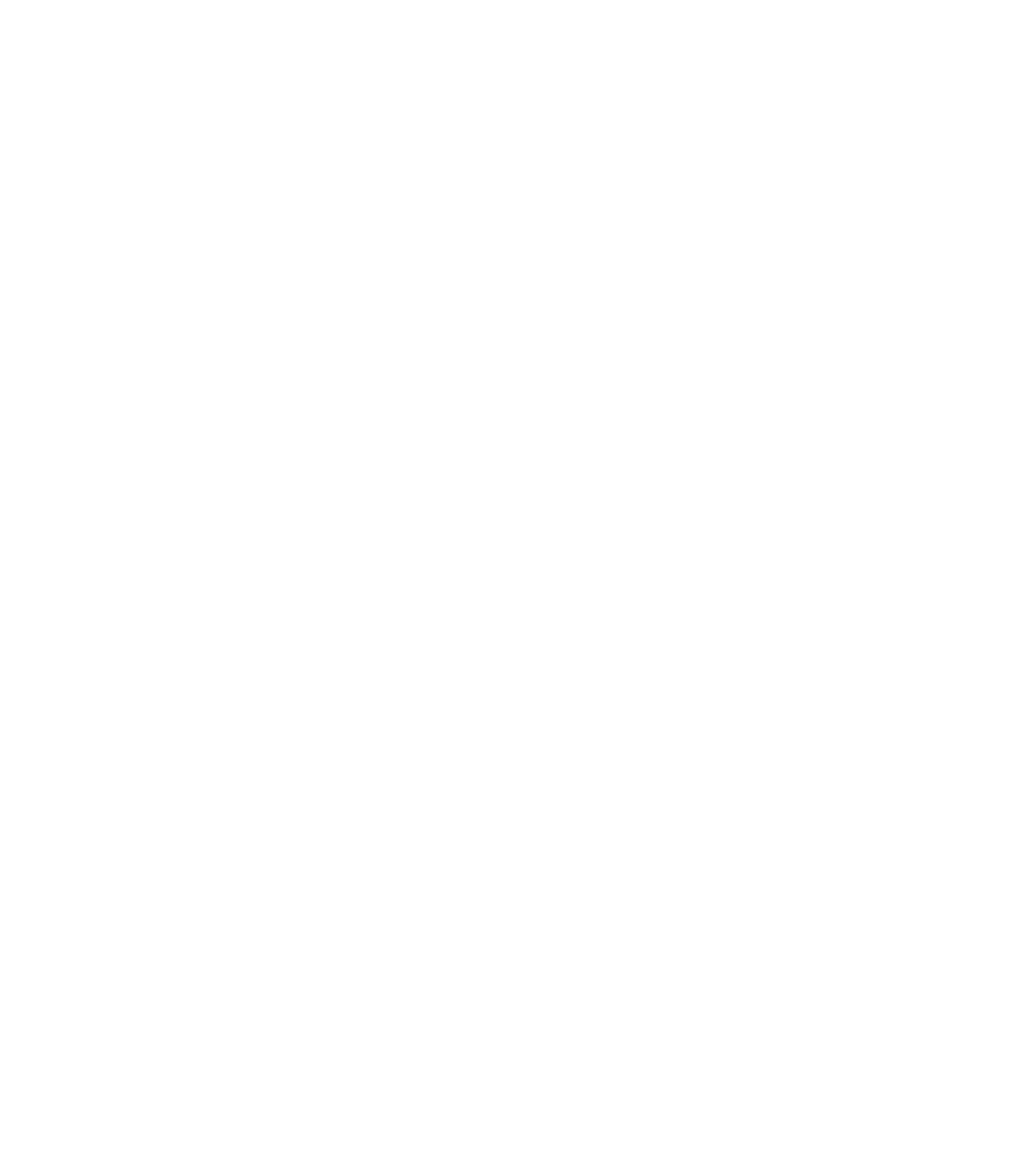
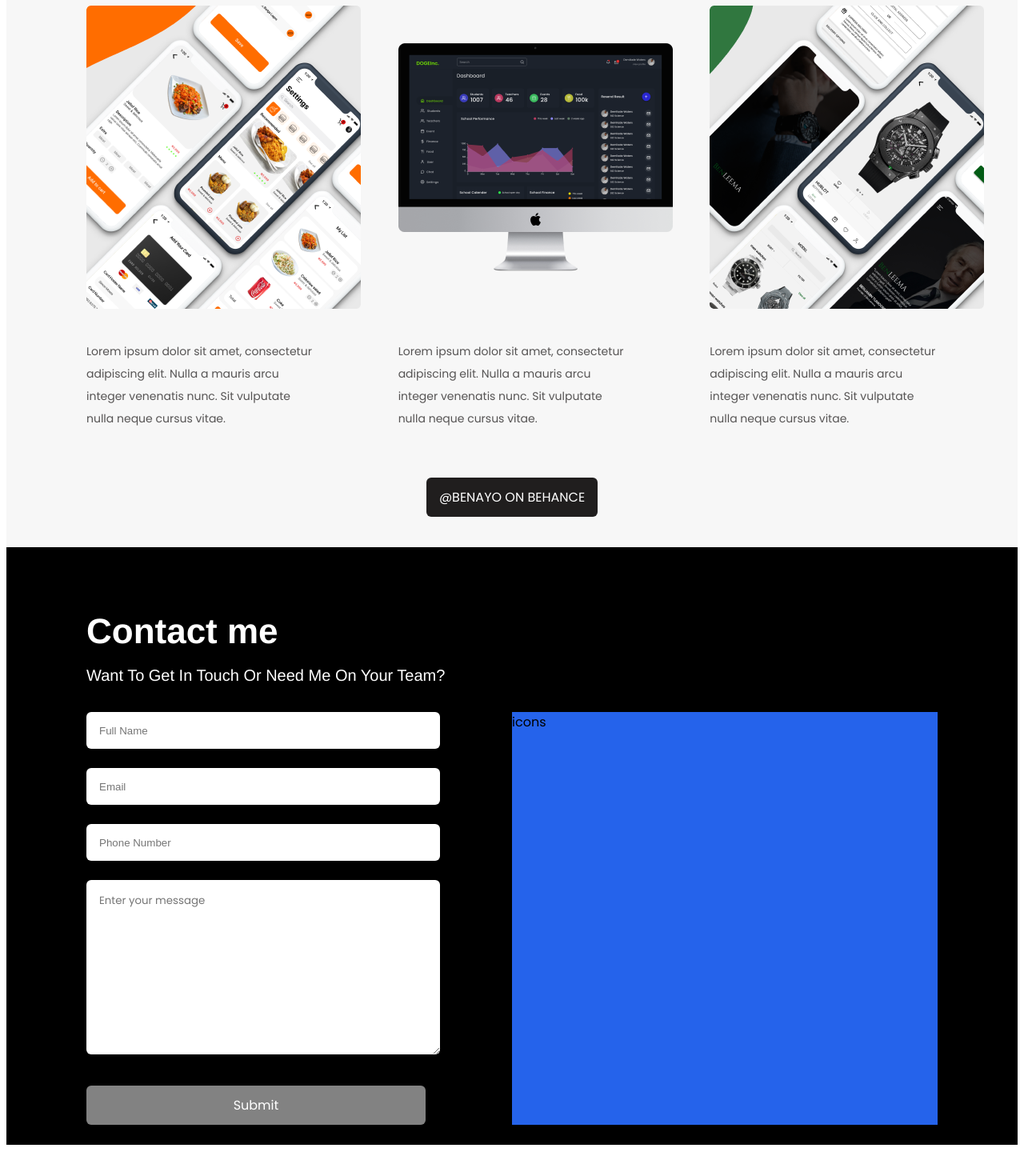
Before and after one commit to Benayo/my-porfolio, a React (Create React App) app: page / in a window 1280 px wide. Shown: the part 2620-4090 px from the top of the page at 80% size. Before the commit the page ends 2302 px from the top, so only its background shows below. Built offline with nearby package versions, Linux system fonts and the light colour scheme; a web font is replaced by a local one.

Commit message:
New Updates

```diff
--- a/src/App.js
+++ b/src/App.js
@@ -1,6 +1,8 @@
 import Header from "./sections/HeaderSection";
 import AboutSection from "./sections/AboutSection";
 import ResumeSection from "./sections/ResumeSection";
+import WorkSection from "./sections/WorkSection";
+import FooterSection from "./sections/FooterSection";
 
 function App() {
   return (
@@ -8,6 +10,8 @@
       <Header />
       <AboutSection />
       <ResumeSection />
+      <WorkSection />
+      <FooterSection />
     </div>
   );
 }
--- /dev/null
+++ b/src/sections/FooterSection.js
@@ -0,0 +1,59 @@
+import Layout from "../layout/Layout";
+
+const FooterSection = () => {
+  return (
+    <div className="bg-black font-body mb-20">
+      <Layout>
+        <div className="pt-20 mb-8  ">
+          <div className="text-white  font-hero font-bold text-[2.75rem] mb-4">
+            Contact me
+          </div>
+          <div className="text-white  font-hero font-regular text-xl">
+            Want To Get In Touch Or Need Me On Your Team?
+          </div>
+        </div>
+        <div className="grid grid-cols-2 ">
+          <fom className="pr-[6.75rem]">
+            <input
+              type="text"
+              placeholder="Full Name"
+              className="w-full  h-11 rounded-md border-none pl-4 mb-6 outline-none"
+            />
+            <input
+              type="email"
+              placeholder="Email"
+              className="w-full  h-11 rounded-md border-none pl-4 mb-6 outline-none"
+            />
+            <input
+              type="numeric"
+              placeholder="Phone Number"
+              className="w-full  h-11 rounded-md border-none pl-4 mb-6 outline-none appearance-none"
+            />
+            <textarea
+              name="message"
+              id=""
+              cols="30"
+              rows="10"
+              placeholder="Enter your message"
+              className="w-full rounded-md border-none pl-4  font-body pt-4 outline-none"
+            ></textarea>
+
+            <div className=" text-center cursor-pointer mt-8  bg-[#828282] py-3 rounded-md">
+              <a href="/" className="  no-underline text-white  ">
+                Submit
+              </a>
+            </div>
+          </fom>
+          <div className="bg-blue-600"> icons</div>
+        </div>
+        <div>
+          <div></div>
+          <div> © Copyright2022. All rights reserved</div>
+          <div></div>
+        </div>
+      </Layout>
+    </div>
+  );
+};
+
+export default FooterSection;
--- /dev/null
+++ b/src/sections/WorkSection.js
@@ -0,0 +1,57 @@
+import Layout from "../layout/Layout";
+
+const WorkSection = () => {
+  return (
+    <div className=" mt-[7.5rem] pt-[1.875rem]  pb-[3.75rem] font-body bg-secondary-200 ">
+      <Layout>
+        <div className="relative flex justify-center">
+          <div className="">
+            <img src="./img/design5.png" alt="" />
+          </div>
+          <div className=" font-hero font-bold text-[2.75rem] text-primary absolute top-[50%]">
+            Works
+          </div>
+        </div>
+        <div className="grid grid-cols-3 mt-[5rem] gap-x-[6.5625rem]">
+          <div>
+            <div className="mb-[2rem]">
+              <img src="./img/img-work-1.png" alt="Food App Project" />
+            </div>
+            <div className="text-sm leading-7 text-secondary-100">
+              Lorem ipsum dolor sit amet, consectetur adipiscing elit. Nulla a
+              mauris arcu integer venenatis nunc. Sit vulputate nulla neque
+              cursus vitae.
+            </div>
+          </div>
+          <div>
+            <div className="mb-[2rem]">
+              <img src="./img/img-work-2.png" alt="Food App Project" />
+            </div>
+            <div className="text-sm leading-7 text-secondary-100">
+              Lorem ipsum dolor sit amet, consectetur adipiscing elit. Nulla a
+              mauris arcu integer venenatis nunc. Sit vulputate nulla neque
+              cursus vitae.
+            </div>
+          </div>
+          <div>
+            <div className="mb-[2rem]">
+              <img src="./img/img-work-3.png" alt="Food App Project" />
+            </div>
+            <div className="text-sm leading-7 text-secondary-100">
+              Lorem ipsum dolor sit amet, consectetur adipiscing elit. Nulla a
+              mauris arcu integer venenatis nunc. Sit vulputate nulla neque
+              cursus vitae.
+            </div>
+          </div>
+        </div>
+
+        <div className=" mt-[3.75rem] w-fit text-center bg-primary px-4 py-3 rounded-md m-auto">
+          <a href="/" className="mt-11 no-underline text-white uppercase  ">
+            @BENAYO ON BEHANCE
+          </a>
+        </div>
+      </Layout>
+    </div>
+  );
+};
+export default WorkSection;
--- a/tailwind.config.js
+++ b/tailwind.config.js
@@ -18,7 +18,7 @@
         primary: "rgba(32, 30, 30, 1)",
         secondary: {
           100: "rgba(32, 30, 30, 0.75)",
-          200: "#888883",
+          200: "#f7f7f7",
         },
       },
     },
```
